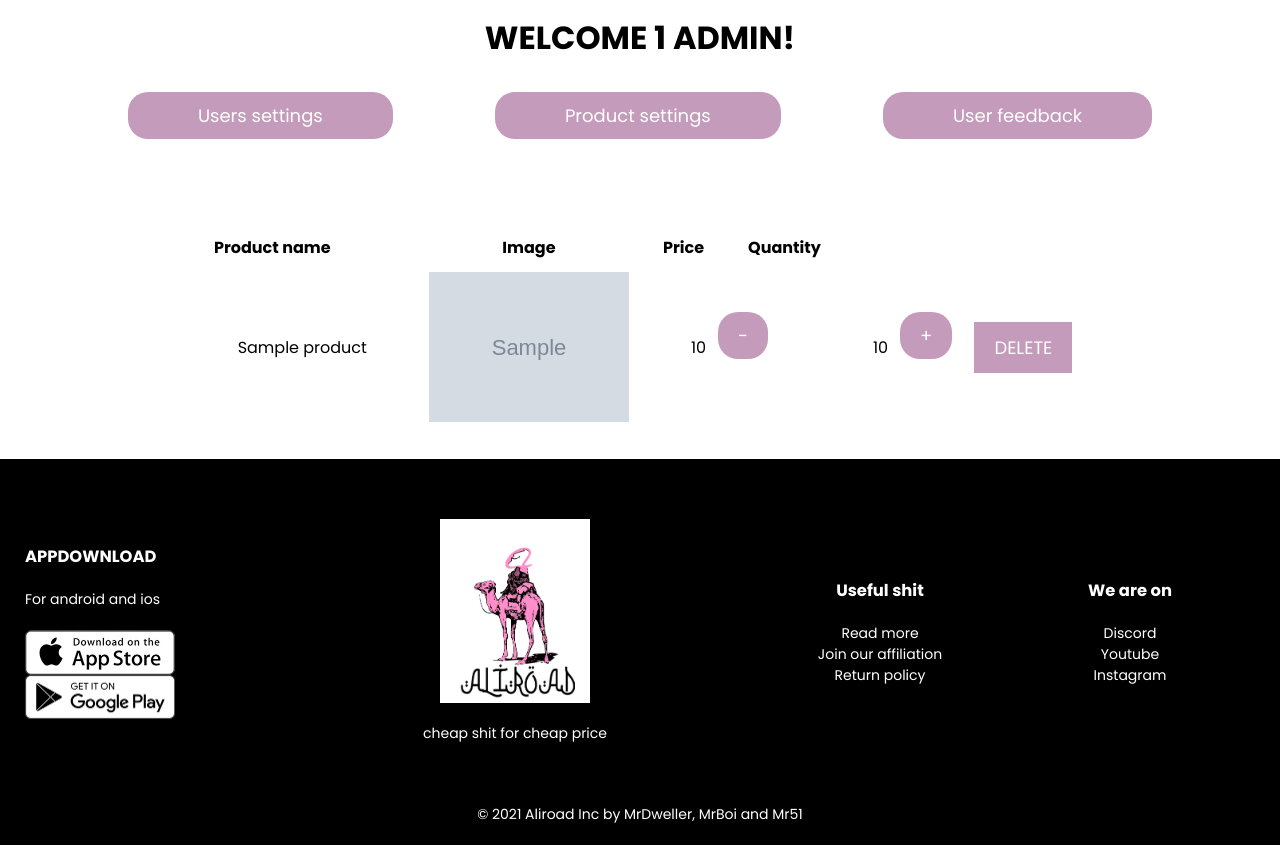
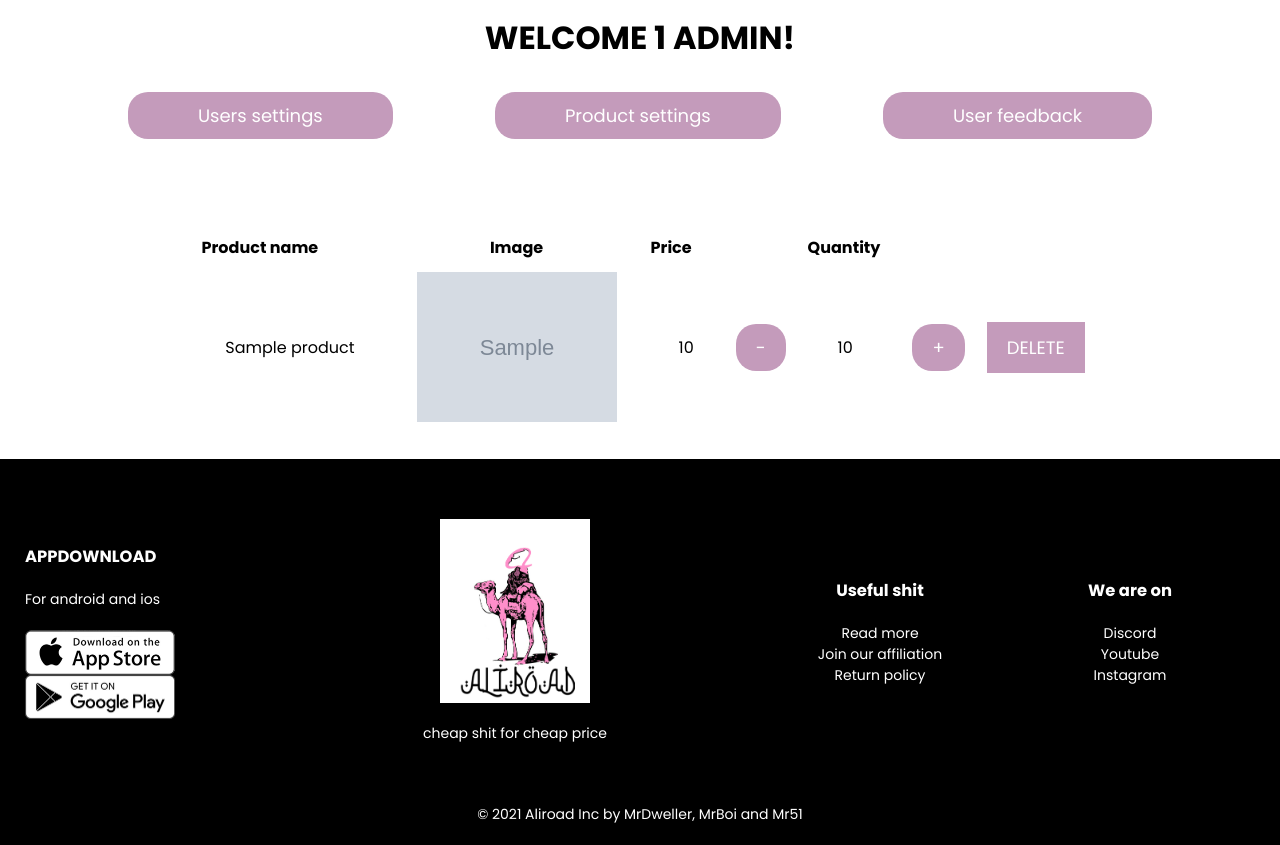
Before and after one commit to MrDweller/D0018E_small_e-commerce_site, a PHP site: page /product_settings.php in a window 1280 px wide. Shown: the part 299-1144 px from the top of the page. Run offline with PHP 8.4, Linux system fonts and the light colour scheme; the visitor is signed in with stand-in values (Sample User, id 1); tables that the repository leaves empty or names only in its code hold one stand-in row (values such as "Sample post"); grey boxes marked "Sample" are stand-in pictures.

Commit message:
Admin quantity buttons, this is the one

```diff
--- a/html_functions/product_functions.php
+++ b/html_functions/product_functions.php
@@ -91,6 +91,7 @@
                         if(($i + 1) % 4 === 0)
                         {
                             ?>
+
                                     </div>
                                 </div>
                                 <div class="small-container">
--- a/include/admin_functions.inc.php
+++ b/include/admin_functions.inc.php
@@ -1,5 +1,7 @@
 <?php
 
+
+    // USERS
     function get_all_users($conn)
     {
         $sql = "SELECT usersID, usersUID, usersEmail FROM users";
@@ -98,8 +100,6 @@
     }
 
 
-
-
     // PRODUCTS
     function get_all_products($conn)
     {
--- a/product_settings.php
+++ b/product_settings.php
@@ -7,7 +7,8 @@
             <th style="padding-right: 20px;">Product name</th>
             <th style="padding-left: 40px;">Image</th>
             <th style="padding-left: 10px;">Price</th>
-            <th style="padding-left: 30px;">Quantity</th>
+            <th></th>
+            <th style="padding-left: 20px;">Quantity</th>
         </tr>
         <?php
             require_once 'include/admin_functions.inc.php';
@@ -20,11 +21,11 @@
                         <td class="user_column"><img class="img_admin" src=<?php echo $product_array[$i][2] ?>></td>
                         <td class="user_column"><?php echo $product_array[$i][3] ?></td>
 
-                        <td  onclick="button_press_scroll('include/alter_quantity.inc.php?prodID=<?php echo $product_array[$i][0]; ?>&minus')" class="btn_product_settings_down" >-</td>
+                        <td><button onclick="button_press_scroll('include/alter_quantity.inc.php?prodID=<?php echo $product_array[$i][0]; ?>&minus')" class="btn_product_settings_down">-</button></td>
 
                         <td class="user_column"><?php echo $product_array[$i][4] ?></td>
 
-                        <td onclick="button_press_scroll('include/alter_quantity.inc.php?prodID=<?php echo $product_array[$i][0]; ?>&plus')" class="btn_product_settings_down" >+</td>
+                        <td> <button onclick="button_press_scroll('include/alter_quantity.inc.php?prodID=<?php echo $product_array[$i][0]; ?>&plus')" class="btn_product_settings_down">+</button></td>
 
 
                         <form action="include/delete_product.inc.php" method="post">
@@ -33,11 +34,6 @@
                                 <button type="submit" class="settingsbtn">DELETE</button>
                             </td>
                         </form>
-
-
-
-
-
 
                     </tr>
 
--- a/style.css
+++ b/style.css
@@ -108,6 +108,7 @@ p{
 
 }
 
+
 .center_div{
     display: block;
     margin-top: 5%;
@@ -186,18 +187,20 @@ p{
     background: #666;
 }
 
+
 .btn_product_settings_down{
     display: inline-block;
     background: #C49BBB;
     color: #fff;
     font-size: 18px;
     padding: 10px 20px;
-    margin-top: 50px;
+    margin-left: 30px;
     border-radius: 20px;
     transition: background 0.5s;
     border: 0;
     font-family: 'Poppins', sans-serif;
 }
+
 
 .btn_product_settings_down:hover{
     background: #666;
```
